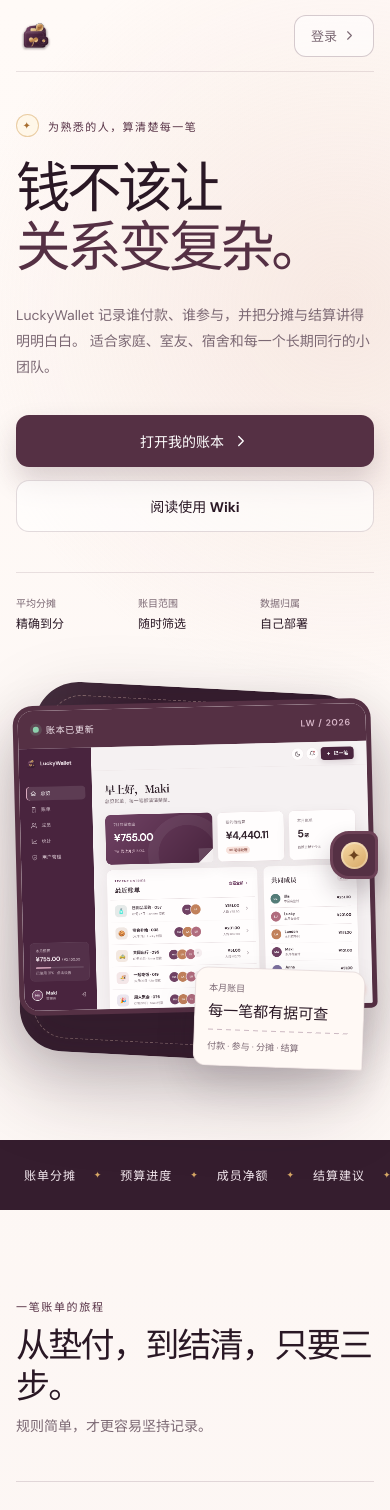
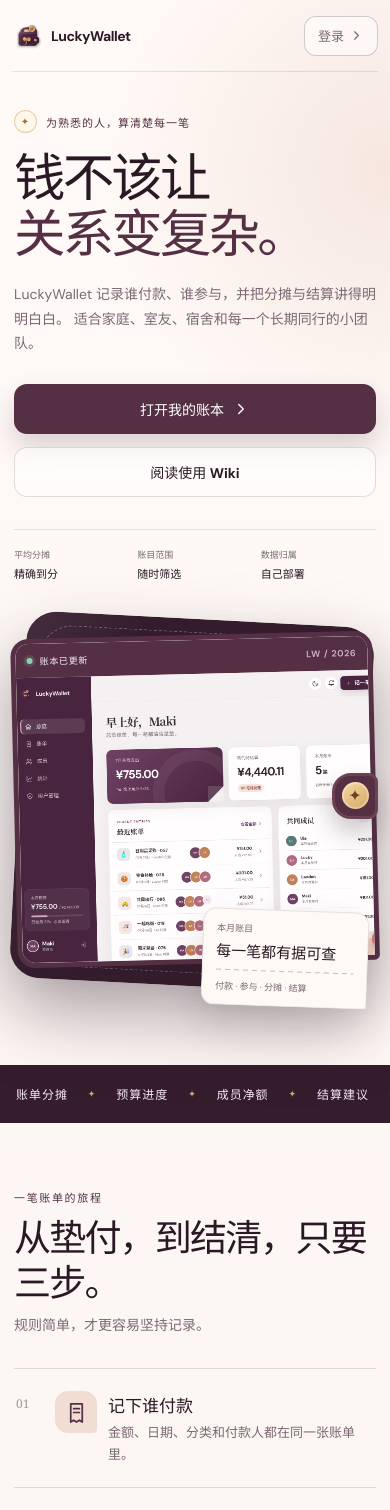
Before and after one commit to MakiWinster72/LuckyWallet, a React (Vite) app in the folder frontend/: page / in a window 390 px wide. Shown: the top 1510 px of the page. Built offline with nearby package versions, Linux system fonts and the light colour scheme; no server answers.

Commit message:
fix(home): improve narrow-screen layout

```diff
--- a/frontend/src/pages/HomePage.css
+++ b/frontend/src/pages/HomePage.css
@@ -630,6 +630,12 @@
 }
 
 @media (max-width: 720px) {
+  .home-page {
+    background:
+      radial-gradient(circle at 100% 5%, rgb(234 201 188 / 40%), transparent 18rem),
+      linear-gradient(180deg, #fffaf7 0%, #f9f1ef 100%);
+  }
+
   .home-nav {
     width: min(100% - 32px, 1180px);
     min-height: 72px;
@@ -651,39 +657,78 @@
   }
 
   .home-hero {
-    padding: 54px 0 72px;
+    gap: 34px;
+    padding: 48px 0 64px;
   }
 
   .home-hero h1 {
-    font-size: clamp(44px, 14vw, 68px);
+    font-size: clamp(42px, 13vw, 64px);
+    letter-spacing: -.055em;
+  }
+
+  .home-hero-lead {
+    max-width: 34rem;
+    margin-top: 22px;
+    line-height: 1.75;
+  }
+
+  .home-hero-actions {
+    margin-top: 28px;
   }
 
   .home-trust-list {
     gap: 18px;
+    margin-top: 32px;
   }
 
   .home-wallet-stage {
     width: 100%;
-    padding-left: 0;
+    padding: 28px 4px 52px 0;
+  }
+
+  .home-wallet-back {
+    inset: 4px 3% 24px 1%;
+    border-radius: 30px 30px 12px;
+  }
+
+  .home-wallet-screen {
+    border-width: 5px;
+    border-radius: 22px 22px 7px;
+  }
+
+  .home-wallet-screen img {
+    height: clamp(250px, 68vw, 430px);
+    object-fit: cover;
+    object-position: 15% top;
   }
 
   .home-wallet-clasp {
-    right: -10px;
-    width: 62px;
-    height: 60px;
+    top: 40%;
+    right: -4px;
+    width: 58px;
+    height: 56px;
+    border-width: 4px;
   }
 
   .home-floating-receipt {
-    right: 10px;
-    width: 190px;
+    right: 14px;
+    bottom: 2px;
+    width: min(190px, 58vw);
   }
 
   .home-marquee {
+    min-height: 58px;
     justify-content: flex-start;
+    gap: 20px;
+    padding-inline: 16px;
   }
 
   .home-process {
-    padding: 88px 0;
+    padding: 78px 0 82px;
+  }
+
+  .home-section-heading {
+    margin-bottom: 34px;
   }
 
   .home-step-grid {
@@ -692,26 +737,66 @@
 
   .home-step-grid article,
   .home-step-grid article:first-child {
+    display: grid;
     min-height: 0;
-    padding: 24px 4px 30px;
+    grid-template-columns: 38px 48px minmax(0, 1fr);
+    grid-template-rows: auto auto;
+    column-gap: 14px;
+    padding: 22px 2px;
     border-right: 0;
     border-bottom: 1px solid rgb(85 48 68 / 16%);
     border-left: 0;
   }
 
+  .home-step-grid article > span {
+    grid-row: 1 / 3;
+    padding-top: 4px;
+  }
+
   .home-step-icon {
-    margin-top: 20px;
+    grid-row: 1 / 3;
+    margin-top: 0;
+  }
+
+  .home-step-grid h3 {
+    margin: 1px 0 5px;
+  }
+
+  .home-step-grid p {
+    line-height: 1.65;
   }
 
   .home-showcase {
-    padding: 80px 16px;
+    gap: 46px;
+    padding: 72px 16px 76px;
+  }
+
+  .home-login-frame {
+    border-width: 5px;
+    border-radius: 19px 19px 6px;
+    transform: rotate(-.7deg);
+  }
+
+  .home-login-frame img {
+    height: clamp(280px, 72vw, 450px);
+    object-fit: cover;
+    object-position: 13% top;
+  }
+
+  .home-frame-label {
+    min-height: 38px;
+  }
+
+  .home-showcase-copy > p:not(.home-eyebrow) {
+    margin-top: 18px;
+    line-height: 1.75;
   }
 
   .home-final-cta {
     align-items: flex-start;
     flex-direction: column;
     margin: 72px auto;
-    padding: 36px 28px;
+    padding: 36px 28px 32px;
   }
 
   .home-final-cta > div:last-child {
@@ -731,16 +816,41 @@
 }
 
 @media (max-width: 440px) {
-  .home-brand > span {
-    display: none;
+  .home-nav {
+    width: calc(100% - 24px);
+  }
+
+  .home-nav .home-brand {
+    gap: 7px;
+    font-size: 14px;
+  }
+
+  .home-nav .home-brand img {
+    width: 32px;
+    height: 32px;
   }
 
   .home-wiki-link {
     display: none;
   }
 
+  .home-nav-login {
+    min-height: 40px;
+    padding-inline: 13px;
+  }
+
   .home-hero {
-    padding-top: 42px;
+    width: calc(100% - 28px);
+    padding: 38px 0 56px;
+  }
+
+  .home-eyebrow {
+    margin-bottom: 16px;
+    letter-spacing: .09em;
+  }
+
+  .home-hero h1 {
+    font-size: clamp(39px, 13.2vw, 56px);
   }
 
   .home-hero-lead {
@@ -755,29 +865,46 @@
   .home-primary-action,
   .home-secondary-action {
     width: 100%;
+    min-height: 50px;
   }
 
   .home-trust-list {
     display: grid;
     grid-template-columns: repeat(3, 1fr);
     gap: 8px;
+    padding-top: 18px;
+  }
+
+  .home-trust-list dt {
+    font-size: 9px;
+  }
+
+  .home-trust-list dd {
+    font-size: 11px;
   }
 
   .home-wallet-stage {
-    padding-top: 28px;
-    padding-bottom: 56px;
+    padding: 20px 0 46px;
   }
 
   .home-wallet-screen {
-    border-width: 5px;
-    border-radius: 20px 20px 6px 20px;
+    border-radius: 18px 18px 5px;
+  }
+
+  .home-wallet-screen img {
+    height: 73vw;
+    min-height: 245px;
+  }
+
+  .home-screen-bar {
+    min-height: 34px;
+    padding-inline: 11px;
   }
 
   .home-wallet-clasp {
-    top: 40%;
-    right: -4px;
-    width: 48px;
-    height: 48px;
+    right: -2px;
+    width: 46px;
+    height: 46px;
     border-width: 3px;
   }
 
@@ -787,8 +914,86 @@
   }
 
   .home-floating-receipt {
-    width: 170px;
-    padding: 13px;
+    right: 8px;
+    width: min(166px, 58vw);
+    padding: 12px 13px;
+  }
+
+  .home-process {
+    width: calc(100% - 28px);
+    padding: 66px 0 70px;
+  }
+
+  .home-section-heading h2,
+  .home-showcase-copy h2,
+  .home-final-cta h2 {
+    font-size: clamp(30px, 9.5vw, 40px);
+  }
+
+  .home-step-grid article,
+  .home-step-grid article:first-child {
+    grid-template-columns: 28px 42px minmax(0, 1fr);
+    column-gap: 11px;
+  }
+
+  .home-step-icon {
+    width: 42px;
+    height: 42px;
+    border-radius: 13px 13px 4px;
+  }
+
+  .home-showcase {
+    padding-inline: 14px;
+  }
+
+  .home-frame-label span {
+    display: none;
+  }
+
+  .home-frame-label {
+    justify-content: flex-end;
+  }
+
+  .home-login-frame img {
+    height: 78vw;
+    min-height: 265px;
+  }
+
+  .home-feature-notes div {
+    grid-template-columns: 52px 1fr;
+    gap: 10px;
+  }
+
+  .home-final-cta {
+    width: calc(100% - 28px);
+    min-height: 0;
+    margin-block: 60px;
+    padding: 32px 22px 26px;
+    border-radius: 24px 24px 7px;
+  }
+
+  .home-footer {
+    width: calc(100% - 28px);
+    gap: 14px;
+  }
+}
+
+@media (max-width: 350px) {
+  .home-nav .home-brand > span {
+    display: none;
+  }
+
+  .home-hero h1 {
+    font-size: 38px;
+  }
+
+  .home-trust-list {
+    grid-template-columns: 1fr;
+  }
+
+  .home-trust-list div {
+    grid-template-columns: 72px 1fr;
+    align-items: baseline;
   }
 }
 
```
